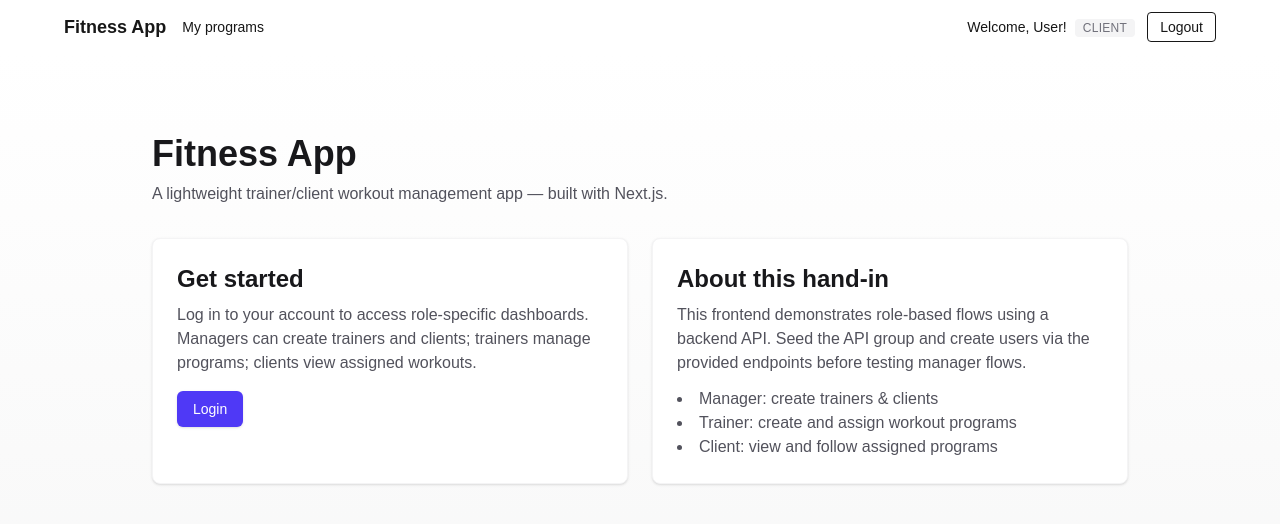
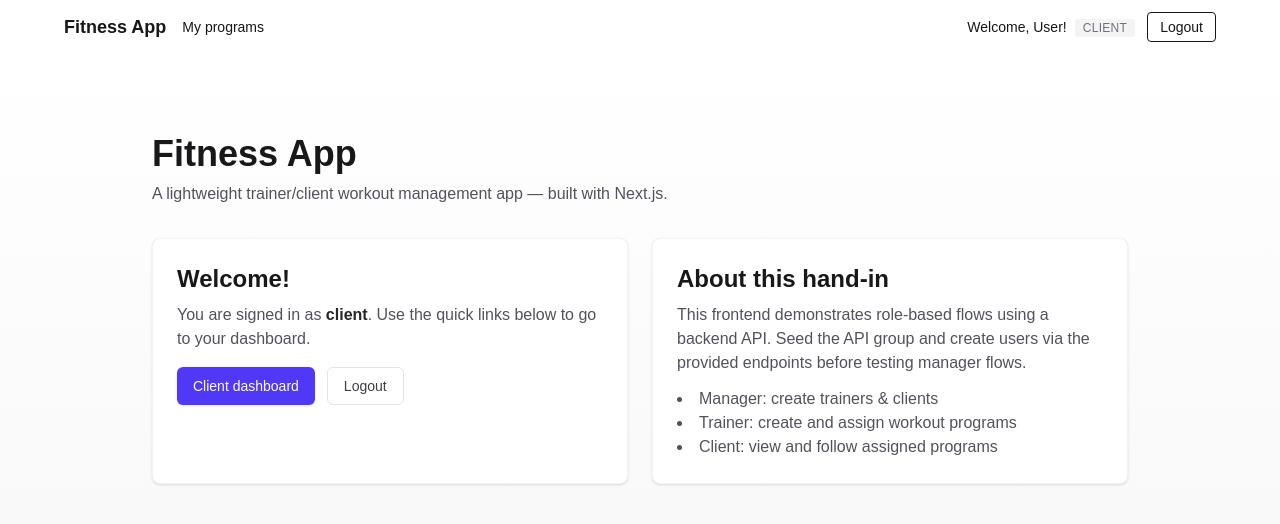
Before and after one commit to nikolajhm7/SWAFE-Handin-2, a Next.js app in the folder swafe-handin-2/: page / in a window 1280 px wide. Shown: the top 524 px of the page. Built offline with nearby package versions, Linux system fonts and the light colour scheme; no server answers; sample sign-in values are in the browser's storage.

Commit message:
HomeScreen update and NavBar go back

```diff
--- a/swafe-handin-2/components/nav/NavBar.tsx
+++ b/swafe-handin-2/components/nav/NavBar.tsx
@@ -2,6 +2,7 @@
 
 import Link from "next/link";
 import { useAuth } from "../../providers/AuthProvider";
+import { usePathname, useRouter } from "next/navigation";
 
 export default function NavBar() {
   const { role, isAuthenticated, logout, user } = useAuth();
@@ -18,6 +19,7 @@ export default function NavBar() {
     if (role === "manager") {
       return [
         { href: "/manager", label: "Dashboard" },
+        { href: "/manager/users", label: "Users" },
         // { href: "/manager/create-trainer", label: "Create trainer" },
       ];
     }
@@ -40,12 +42,21 @@ export default function NavBar() {
   };
 
   const navigationLinks = roleLinks();
+  const pathname = usePathname();
+  const router = useRouter();
+
+  // Show a back link when the path has at least two segments (e.g. /trainer/programs)
+  const segmentCount = pathname ? pathname.split('/').filter(Boolean).length : 0;
+  const showBack = segmentCount >= 2;
 
   return (
     <nav className="w-full px-6 py-3">
       <div className="mx-auto flex max-w-6xl items-center justify-between">
         {/* Left side: brand + role-specific links */}
         <div className="flex items-center gap-4">
+          {showBack && (
+            <button onClick={() => router.back()} className="text-sm hover:text-zinc-400 mr-2">← Back</button>
+          )}
           <Link href="/" className="font-semibold text-lg">
             Fitness App
           </Link>
--- a/swafe-handin-2/components/screens/home/HomeScreen.tsx
+++ b/swafe-handin-2/components/screens/home/HomeScreen.tsx
@@ -1,6 +1,18 @@
+"use client";
+
 import Link from "next/link";
+import { useRouter } from "next/navigation";
+import { useAuth } from "@/providers/AuthProvider";
 
 export default function HomeScreen() {
+    const { isReady, isAuthenticated, user, role, logout } = useAuth();
+    const router = useRouter();
+
+    function handleLogout() {
+        logout();
+        router.push("/");
+    }
+
     return (
         <div className="min-h-screen bg-gradient-to-b from-white via-zinc-50 to-zinc-100 dark:from-zinc-900 dark:via-zinc-900 dark:to-zinc-800">
             <main className="mx-auto max-w-5xl py-20 px-6">
@@ -10,6 +22,7 @@ export default function HomeScreen() {
                 </header>
 
                 <section className="grid gap-6 md:grid-cols-2">
+                    {!isReady || !isAuthenticated ? (
                         <div className="rounded-lg border border-zinc-100 bg-white p-6 shadow-sm dark:border-zinc-800 dark:bg-zinc-900">
                             <h2 className="text-2xl font-semibold text-zinc-900 dark:text-white">Get started</h2>
                             <p className="mt-2 text-zinc-600 dark:text-zinc-300">Log in to your account to access role-specific dashboards. Managers can create trainers and clients; trainers manage programs; clients view assigned workouts.</p>
@@ -17,6 +30,18 @@ export default function HomeScreen() {
                                 <Link href="/login" className="inline-flex items-center justify-center rounded-md bg-indigo-600 px-4 py-2 text-sm font-medium text-white shadow hover:bg-indigo-500 focus:outline-none focus:ring-2 focus:ring-indigo-400">Login</Link>
                             </div>
                         </div>
+                    ) : (
+                        <div className="rounded-lg border border-zinc-100 bg-white p-6 shadow-sm dark:border-zinc-800 dark:bg-zinc-900">
+                            <h2 className="text-2xl font-semibold text-zinc-900 dark:text-white">Welcome{user?.firstName ? `, ${user.firstName}` : user?.name ? `, ${user.name}` : ""}!</h2>
+                            <p className="mt-2 text-zinc-600 dark:text-zinc-300">You are signed in as <strong className="text-zinc-800 dark:text-zinc-100">{role}</strong>. Use the quick links below to go to your dashboard.</p>
+                            <div className="mt-4 flex flex-wrap gap-3">
+                                {role === "manager" && <Link href="/manager" className="inline-flex items-center justify-center rounded-md bg-indigo-600 px-4 py-2 text-sm font-medium text-white shadow hover:bg-indigo-500">Manager dashboard</Link>}
+                                {role === "trainer" && <Link href="/trainer" className="inline-flex items-center justify-center rounded-md bg-indigo-600 px-4 py-2 text-sm font-medium text-white shadow hover:bg-indigo-500">Trainer dashboard</Link>}
+                                {role === "client" && <Link href="/client" className="inline-flex items-center justify-center rounded-md bg-indigo-600 px-4 py-2 text-sm font-medium text-white shadow hover:bg-indigo-500">Client dashboard</Link>}
+                                <button onClick={handleLogout} className="inline-flex items-center justify-center rounded-md border border-zinc-200 px-4 py-2 text-sm font-medium text-zinc-700 dark:text-zinc-200">Logout</button>
+                            </div>
+                        </div>
+                    )}
 
                     <div className="rounded-lg border border-zinc-100 bg-white p-6 shadow-sm dark:border-zinc-800 dark:bg-zinc-900">
                         <h2 className="text-2xl font-semibold text-zinc-900 dark:text-white">About this hand-in</h2>
```
Lines whose indentation alone changed are shown as unchanged.
